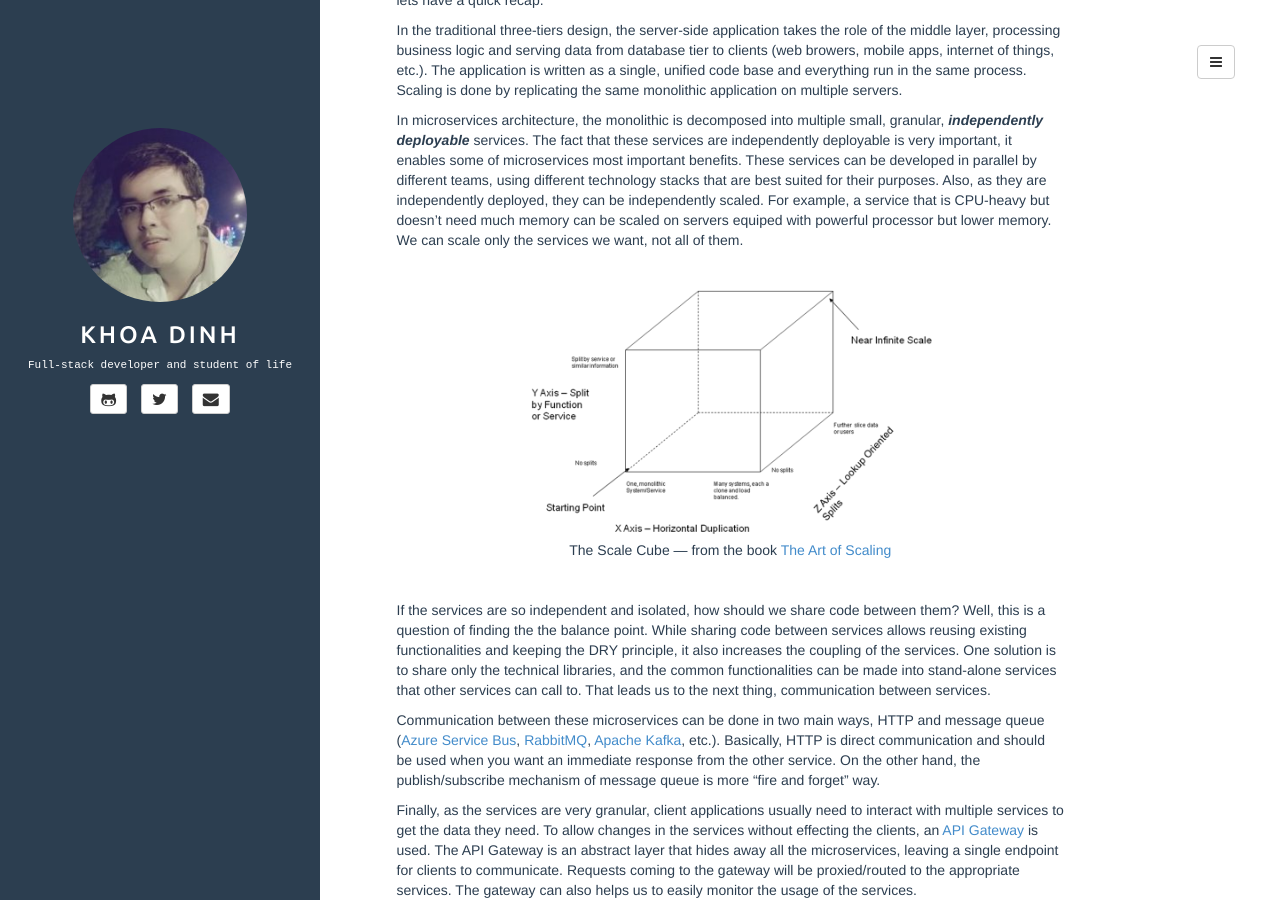
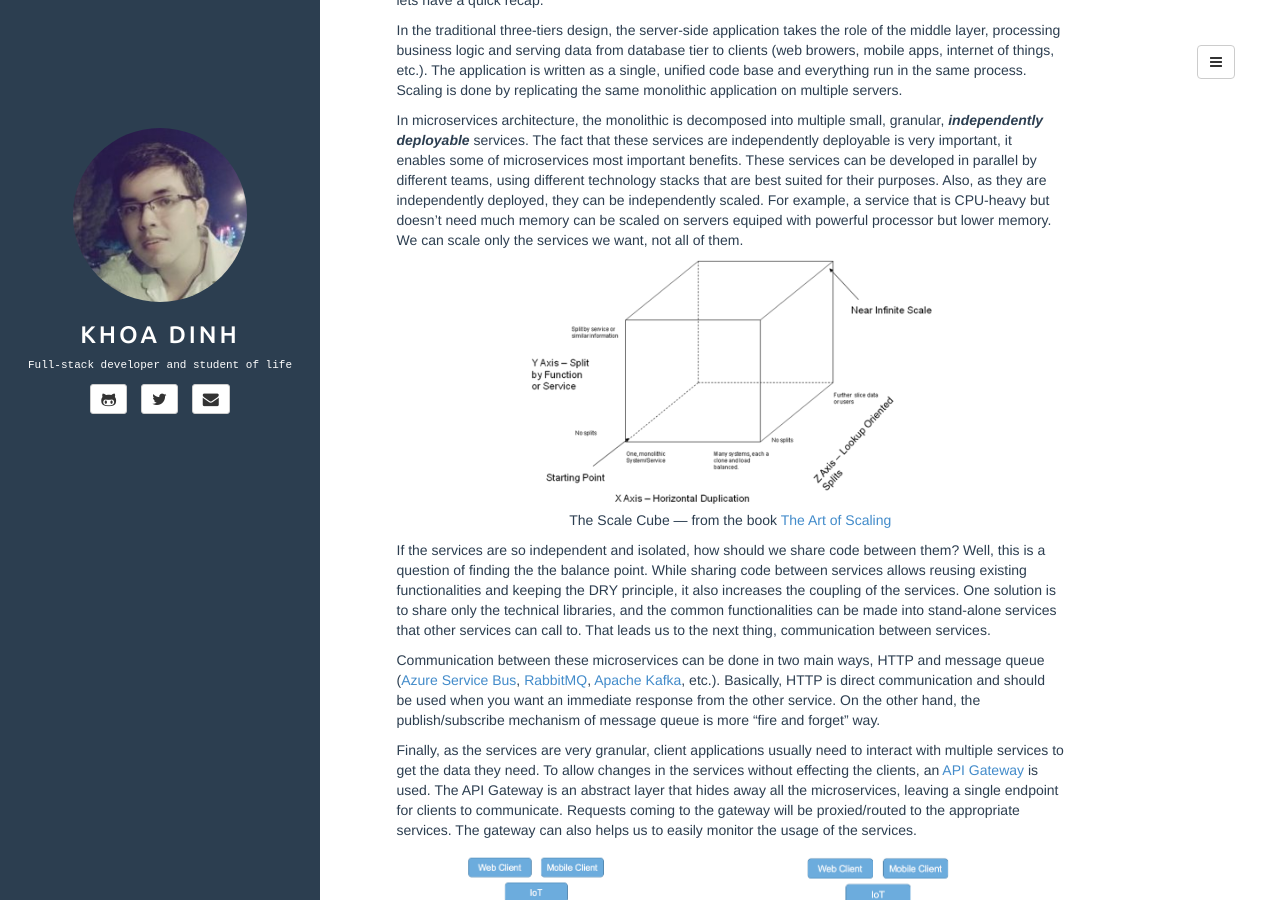
Before and after one commit to KhoaDinh/khoadinh.github.io, a Jekyll site: the page built from _posts/2015-05-01-microservices-architecture-overview.md, in a window 1280 px wide and 900 px high, scrolled down 708 px. Built offline with Jekyll 4.4.1, drawn with Linux system fonts in a browser that asks for light colours; comment, search, counter and statistics services are not loaded.

Commit message:
Fix line

```diff
--- a/_posts/2015-05-01-microservices-architecture-overview.md
+++ b/_posts/2015-05-01-microservices-architecture-overview.md
@@ -24,12 +24,12 @@ In the traditional three-tiers design, the server-side application takes the rol
 
 In microservices architecture, the monolithic is decomposed into multiple small, granular, **_independently deployable_** services. The fact that these services are independently deployable is very important, it enables some of microservices most important benefits. These services can be developed in parallel by different teams, using different technology stacks that are best suited for their purposes. Also, as they are independently deployed, they can be independently scaled. For example, a service that is CPU-heavy but doesn't need much memory can be scaled on servers equiped with powerful processor but lower memory. We can scale only the services we want, not all of them.
 
-<br>
+<p></p>
 <p align="center">
-	<img src="{{ site.BASE_PATH }}/assets/media/scale_cube.png" alt="scale cube" style="max-height: 250px"> <br>
+	<img src="{{ site.BASE_PATH }}/assets/media/scale_cube.png" alt="scale cube" style="max-height: 250px"> <br/>
 	<span class="img-caption">The Scale Cube &mdash; from the book <a href="http://theartofscalability.com">The Art of Scaling </a></span>
 </p>
-<br>
+<p></p>
 
 If the services are so independent and isolated, how should we share code between them? Well, this is a question of finding the the balance point. While sharing code between services allows reusing existing functionalities and keeping the DRY principle, it also increases the coupling of the services. One solution is to share only the technical libraries, and the common functionalities can be made into stand-alone services that other services can call to. That leads us to the next thing, communication between services.
 
@@ -37,14 +37,14 @@ Communication between these microservices can be done in two main ways, HTTP and
 
 Finally, as the services are very granular, client applications usually need to interact with multiple services to get the data they need. To allow changes in the services without effecting the clients, an [API Gateway](http://microservices.io/patterns/apigateway.html) is used. The API Gateway is an abstract layer that hides away all the microservices, leaving a single endpoint for clients to communicate. Requests coming to the gateway will be proxied/routed to the appropriate services. The gateway can also helps us to easily monitor the usage of the services.
 
-<br>
+<p></p>
 <div class="row">
 	<div class="col-md-6" align="center">
-		<img src="{{ site.BASE_PATH }}/assets/media/monolithic_architecture_diagram.png" alt="monolithic architecture" style="max-height: 400px"><br>
+		<img src="{{ site.BASE_PATH }}/assets/media/monolithic_architecture_diagram.png" alt="monolithic architecture" style="max-height: 400px"><br/>
 		<span class="img-caption" style="margin-left: -25px">Monolithic Architecture</span>
 	</div>
 	<div class="col-md-6" align="center">
-		<img src="{{ site.BASE_PATH }}/assets/media/microservices_architecture_diagram.png" alt="monolithic architecture" style="max-height: 400px"><br>
+		<img src="{{ site.BASE_PATH }}/assets/media/microservices_architecture_diagram.png" alt="monolithic architecture" style="max-height: 400px"><br/>
 		<span class="img-caption" style="margin-left: -25px">Microservices Architecture</span>
 	</div>
 </div>
```
